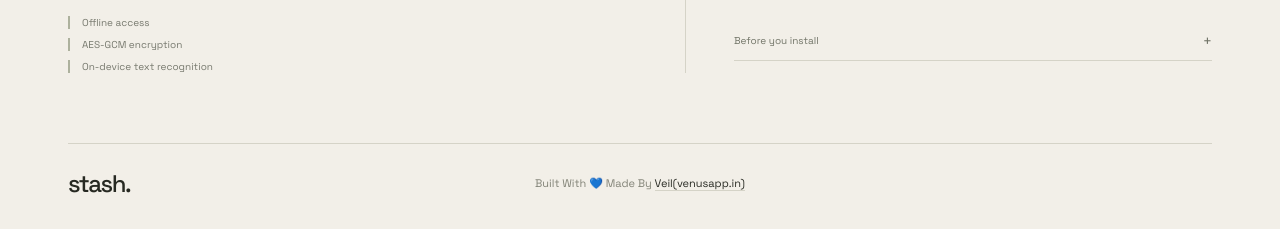
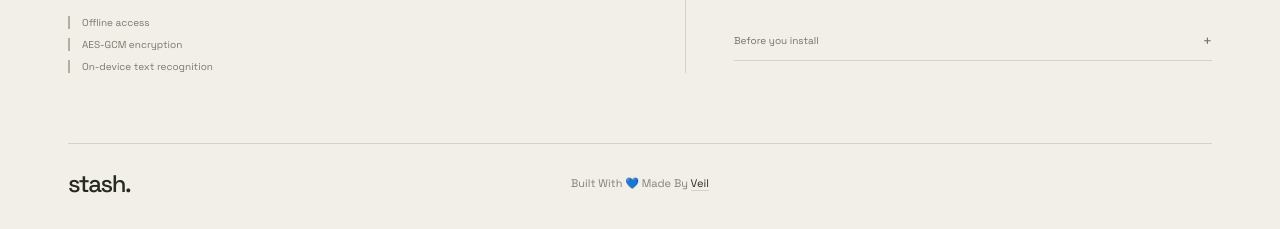
Before and after one commit to YumiNoona/Stash, a website with bundled scripts: page web/index.html in a window 1280 px wide. Shown: the part 1325-1554 px from the top of the page. Built offline with nearby package versions, Linux system fonts and the light colour scheme.

Commit message:
Show Veil as the linked author credit

```diff
--- a/web/index.html
+++ b/web/index.html
@@ -36,7 +36,7 @@
         <div class="download-card"><div class="release-line"><span>STASH FOR ANDROID</span><span>LATEST RELEASE</span></div><h2 id="download-title">Make it yours.</h2><a class="download-button" data-download-latest href="https://github.com/YumiNoona/Stash/releases/latest"><span>Download APK</span><svg viewBox="0 0 24 24" aria-hidden="true"><path d="M12 3v13m-5-5 5 5 5-5M5 17v4h14v-4"/></svg></a><p class="requirements">Android 8.0+ · Free · No sign-up</p><details><summary>Before you install <span aria-hidden="true">+</span></summary><div><p>Open the APK on your Android device and allow installation from your browser or file manager when prompted.</p><p>Using an earlier debug build? Export and verify your information first. This production key cannot update it directly. Uninstalling deletes the local vault and its key; an encrypted backup cannot recover that deleted key.</p><p>Encrypted backups need the original device key. Identity cards are personal wallet views, not verified digital IDs. Their website QR contains no personal data.</p></div></details></div>
       </section>
     </main>
-    <footer><a class="footer-name" href="#top">stash.</a><p class="footer-credit" align="center">Built With 💙 Made By <a href="https://venusapp.in">Veil(venusapp.in)</a></p></footer>
+    <footer><a class="footer-name" href="#top">stash.</a><p class="footer-credit" align="center">Built With 💙 Made By <a href="https://venusapp.in">Veil</a></p></footer>
   </div>
 </body>
 </html>
```
Also changed, not shown: README.md.
